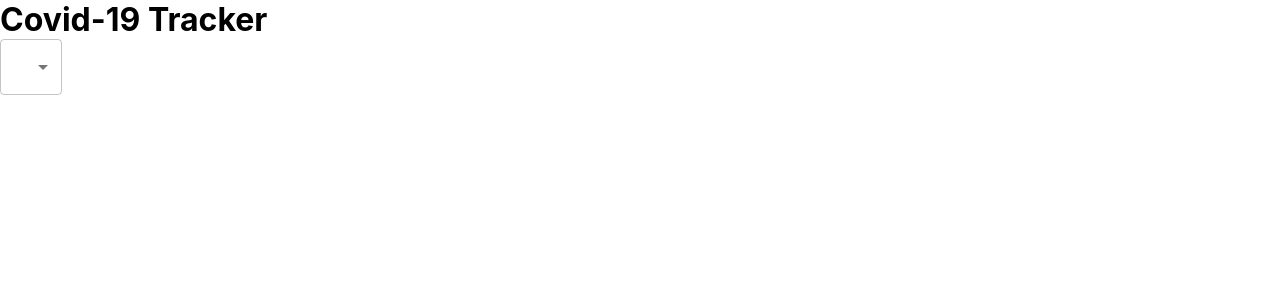
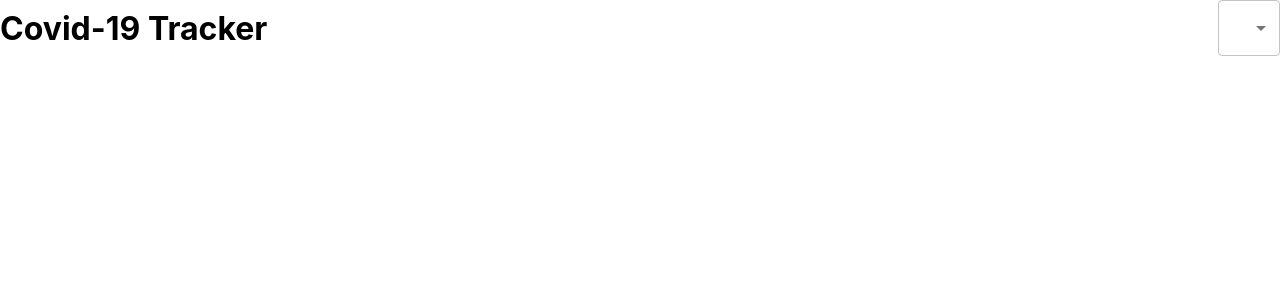
Before and after one commit to Vinoth6194/cp_covid_tracker, a React (Create React App) app: page / in a window 1280 px wide. Shown: the top 300 px of the page. Built offline with nearby package versions, Linux system fonts and the light colour scheme.

Commit message:
app__header css

```diff
--- a/src/App.css
+++ b/src/App.css
@@ -1,3 +1,10 @@
 * {
   margin: 0;
 }
+
+.app__header {
+  display: flex;
+  margin-bottom: 20px;
+  align-items: center;
+  justify-content: space-between;
+}
--- a/src/App.js
+++ b/src/App.js
@@ -4,6 +4,7 @@ import './App.css';
 function App() {
   return (
     <div className="app">
+      <div class="app__header">
         <h1>Covid-19 Tracker</h1>
 
         <FormControl className="app_dropdown">
@@ -14,6 +15,7 @@ function App() {
             <MenuItem value="worldwide">hey</MenuItem>
           </Select>
         </FormControl>
+      </div>
 
       {/* header */}
       {/* title + country dropdown */}
--- a/src/index.js
+++ b/src/index.js
@@ -10,7 +10,6 @@ ReactDOM.render(
   </React.StrictMode>,
   document.getElementById('root')
 );
-
 // If you want to start measuring performance in your app, pass a function
 // to log results (for example: reportWebVitals(console.log))
 // or send to an analytics endpoint. Learn more: https://bit.ly/CRA-vitals
```
Lines whose indentation alone changed are shown as unchanged.
